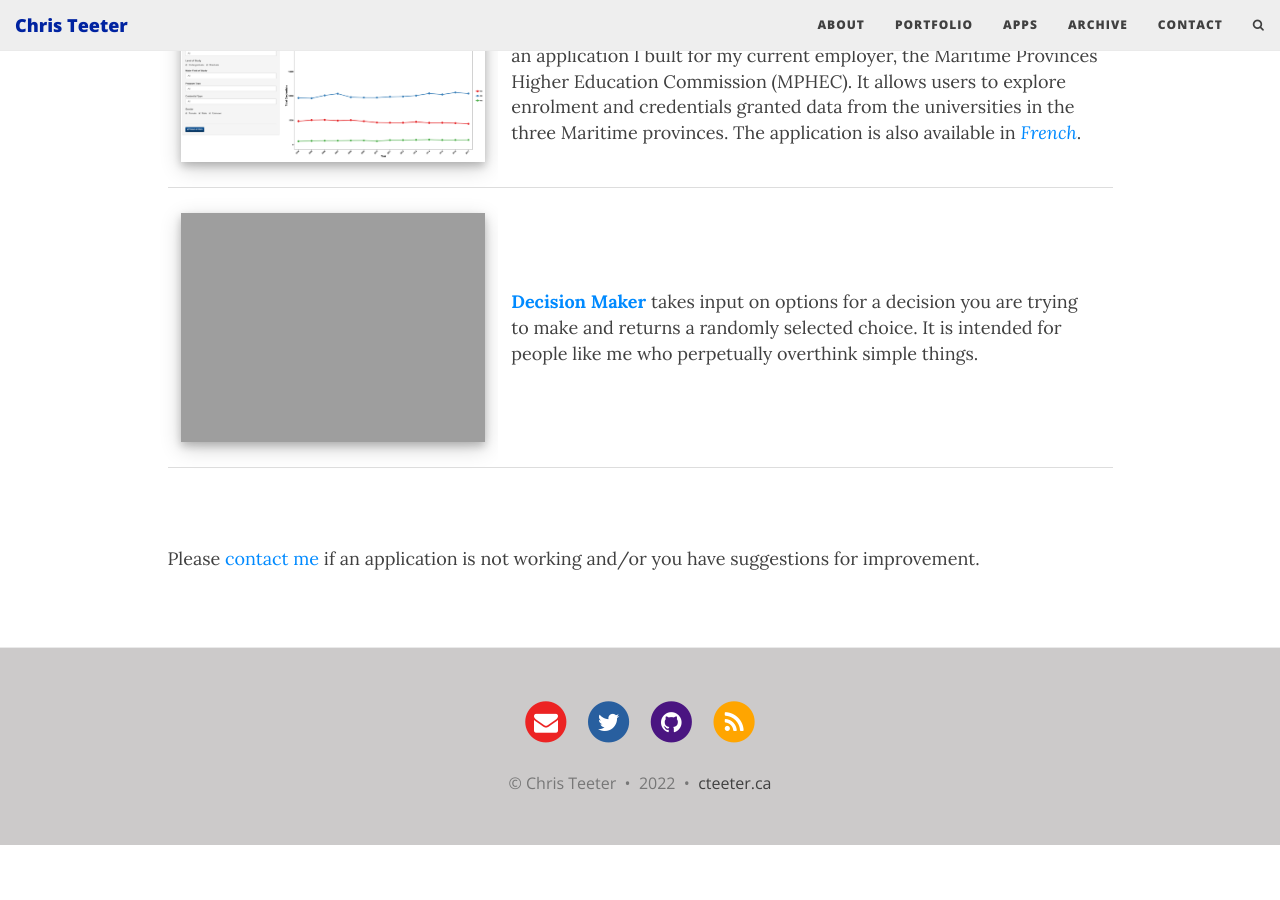
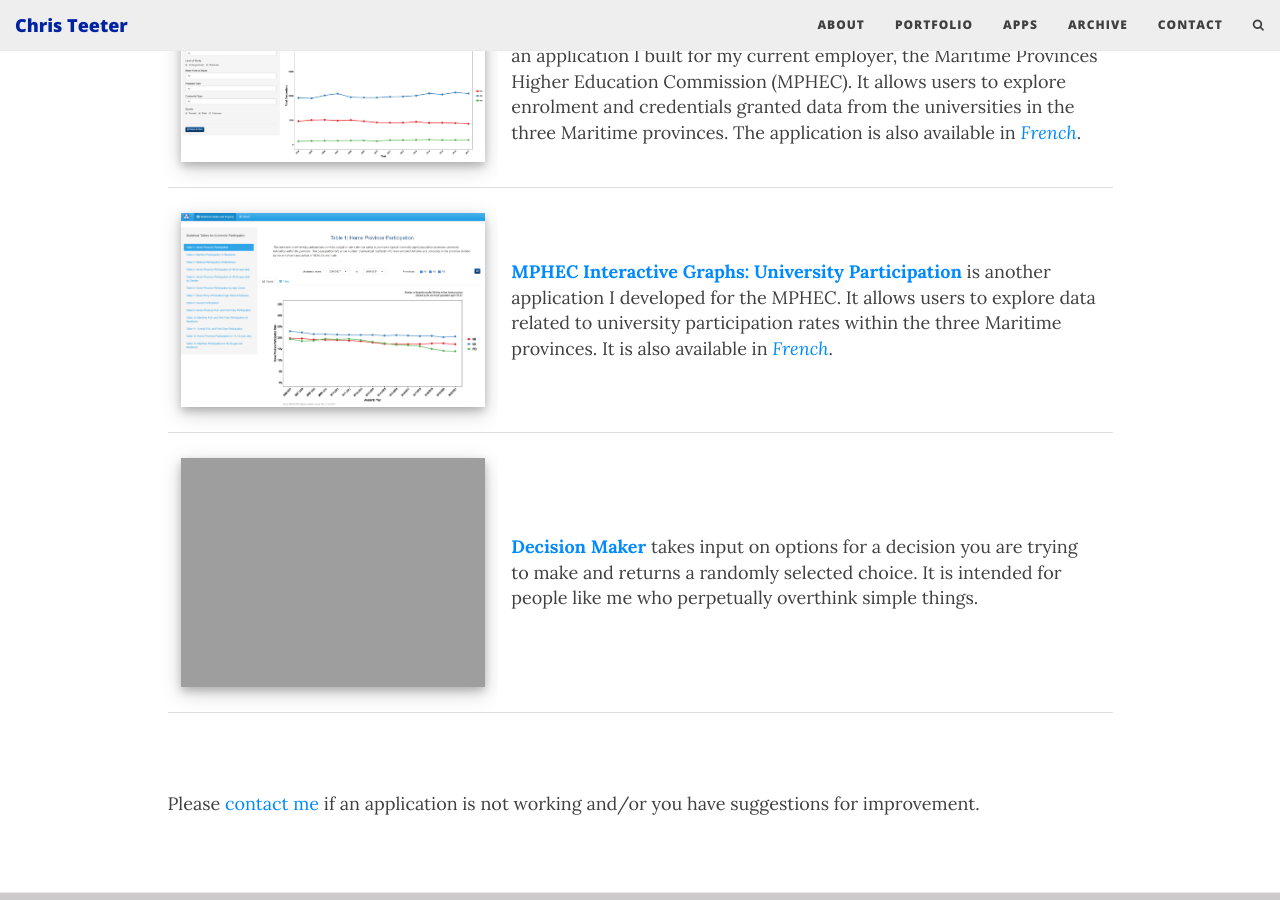
Before and after one commit to cjteeter/cjteeter.github.io, a Jekyll site: the page built from applications.md, in a window 1280 px wide and 900 px high, scrolled down 963 px. Built offline with Jekyll 4.4.1, drawn with Linux system fonts in a browser that asks for light colours; nearby versions of some CDN libraries; before the commit the page ends 1808 px from its top, so only the background shows below that.

Commit message:
update apps page
Add MPHEC PR app

```diff
--- a/applications.md
+++ b/applications.md
@@ -61,9 +61,14 @@ tr, td {
             <td bgcolor="white"><a href = "https://cjteeter.shinyapps.io/MLBTeamSynchrony/" target = "_blank"><b>MLB Team Synchrony</b></a> uses major league baseball data from 1998-present to allow users to examine how run scoring and run prevention vary over the course of a season, and how these can be <i>in-sync</i>, leading to periods of consistent results (wins or losses), or <i>out-of-sync</i>, leading to a one-step-forward-one-step-back feeling.</td>
         </tr>
     <!-- MPHEC Enrolment and Credentials Granted Row -->
+    	 <tr>
+    		<td style="text-align:center" bgcolor="white"><div class="imgshadow"><a href = "https://mphec-cespm.shinyapps.io/interactiveopendata_EN/" target = "_blank"><img src="{{site.url}}/img/app4_mphecE&C.png" alt="MPHEC Enrolment and Credentials"></a></div></td>
+    		<td bgcolor="white"><a href = "https://mphec-cespm.shinyapps.io/interactiveopendata_EN/" target = "_blank"><b>MPHEC Interactive Graphs: Enrolment and Credentials Granted</b></a> is an application I built for my current employer, the Maritime Provinces Higher Education Commission (MPHEC). It allows users to explore enrolment and credentials granted data from the universities in the three Maritime provinces. The application is also available in <a href = "https://mphec-cespm.shinyapps.io/interactiveopendata_FR/" target = "_blank"><em>French</em></a>.</td>
+       </tr>
+    <!-- MPHEC University Participation Rates Row -->
     	<tr>
-    		<td style="text-align:center" bgcolor="white"><div class="imgshadow"><a href = "https://mphec-cespm.shinyapps.io/interactiveopendata_EN/" target = "_blank"><img src="{{site.url}}/img/app4_mphec.png" alt="MPHEC Enrolment and Credentials"></a></div></td>
-    		<td bgcolor="white"><a href = "https://mphec-cespm.shinyapps.io/interactiveopendata_EN/" target = "_blank"><b>MPHEC Interactive Graphs: Enrolment and Credentials Granted</b></a> is an application I built for my current employer, the Maritime Provinces Higher Education Commission (MPHEC). It allows users to explore enrolment and credentials granted data from the universities in the three Maritime provinces. The application is also available in <a href = "https://mphec-cespm.shinyapps.io/interactiveopendata_FR/" target = "_blank"><em>French</em></a>.</td>
+    		<td style="text-align:center" bgcolor="white"><div class="imgshadow"><a href = "https://mphec-cespm.shinyapps.io/universityparticipation_EN/" target = "_blank"><img src="{{site.url}}/img/app5_mphecPR.png" alt="MPHEC University Participation"></a></div></td>
+    		<td bgcolor="white"><a href = "https://mphec-cespm.shinyapps.io/universityparticipation_EN/" target = "_blank"><b>MPHEC Interactive Graphs: University Participation</b></a> is another application I developed for the MPHEC. It allows users to explore data related to university participation rates within the three Maritime provinces. It is also available in <a href = "https://mphec-cespm.shinyapps.io/universityparticipation_FR/" target = "_blank"><em>French</em></a>.</td>
         </tr>
     <!-- Decision Maker Row -->
     	<tr>
```
Also changed, not shown: img/app4_mphecE&C.png (renamed from img/app4_mphec.png), img/app5_mphecPR.png (added).
